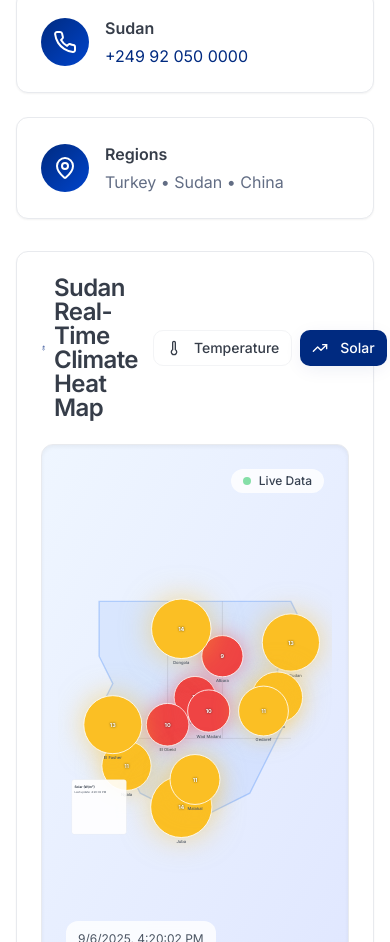
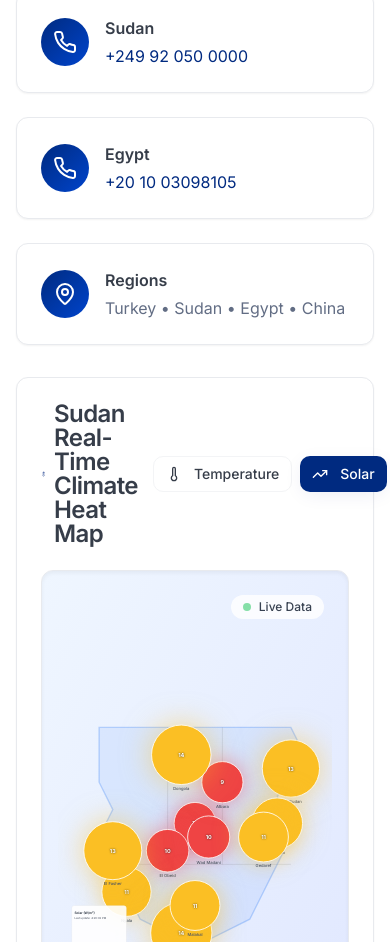
Before and after one commit to ibrahimrayis/k-zone, a React (Vite) app: page / in a window 390 px wide. Shown: the part 10073-11015 px from the top of the page. Built offline with nearby package versions, Linux system fonts and the light colour scheme.

Commit message:
Fix: Add Egyptian phone number

```diff
--- a/src/components/ContactSection.tsx
+++ b/src/components/ContactSection.tsx
@@ -62,9 +62,15 @@ export const ContactSection: React.FC = () => {
       href: `tel:${t('phone2')}`,
     },
     {
+      icon: Phone,
+      title: "Egypt",
+      value: "+20 10 03098105",
+      href: "tel:+201003098105",
+    },
+    {
       icon: MapPin,
       title: "Regions",
-      value: "Turkey • Sudan • China",
+      value: "Turkey • Sudan • Egypt • China",
       href: "#",
     },
   ];
```
